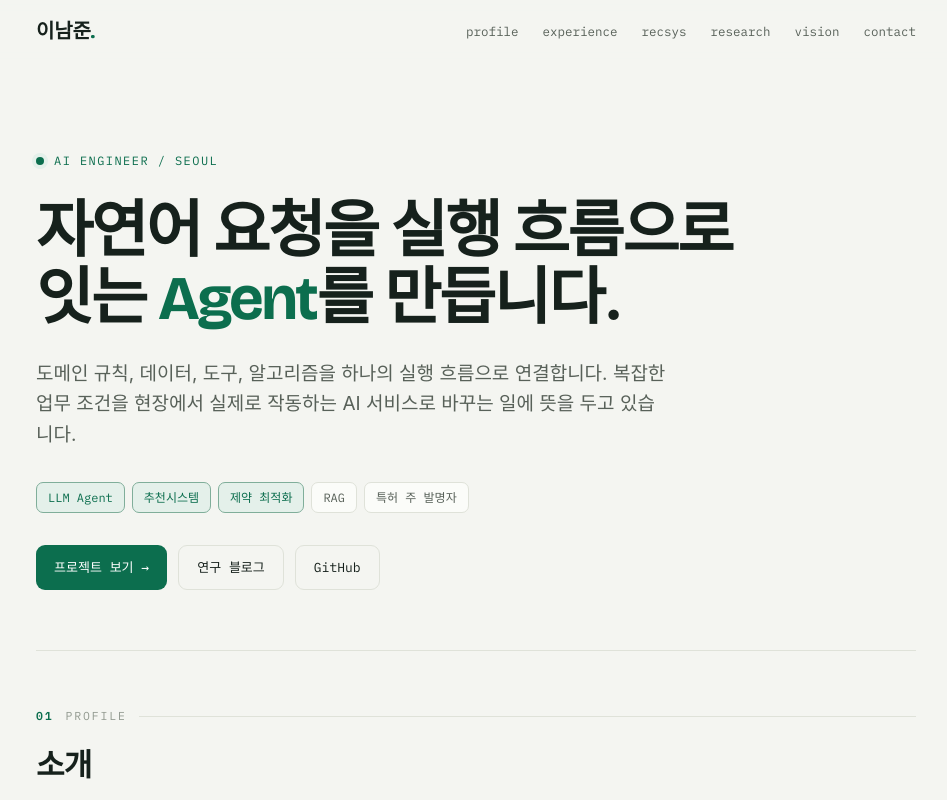
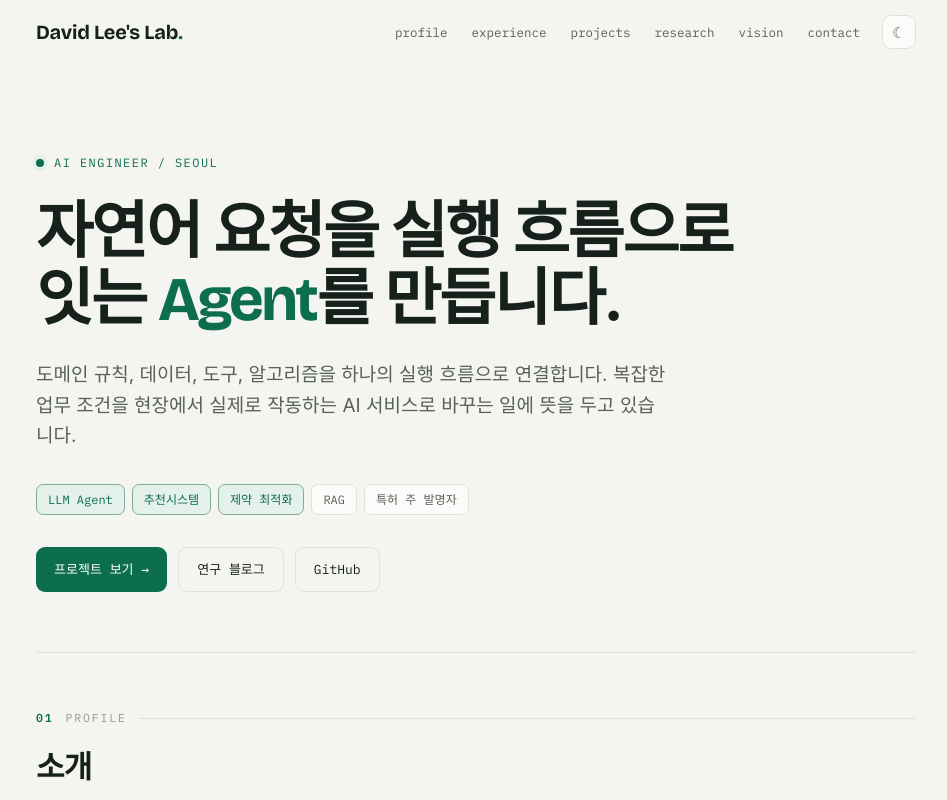
Before and after one commit to dlskawns/portfolio, a plain HTML site: page index.html in a window 1280 px wide. Shown: the top 800 px of the page, without its empty margins (164-1111 px from the left). Drawn offline with nearby package versions, Linux system fonts and the light colour scheme; a web font is replaced by a local one.

Commit message:
Add: 라이트/다크 테마 토글, David Lee's Lab 리브랜딩
- 사이트명 David Lee's Lab, 이남준은 푸터에 유지
- prefers-color-scheme 자동 + 수동 토글(localStorage 저장)
- data-theme 명시 선택자 추가로 토글이 시스템 설정을 덮어쓰게 함

Co-Authored-By: Claude Opus 4.8 (1M context) <noreply@anthropic.com>

```diff
--- a/index.html
+++ b/index.html
@@ -3,8 +3,8 @@
 <head>
 <meta charset="UTF-8">
 <meta name="viewport" content="width=device-width, initial-scale=1.0">
-<title>이남준 — AI Engineer</title>
-<meta name="description" content="자연어 요청을 실제로 작동하는 에이전트 워크플로우로 설계하는 AI Engineer 이남준의 포트폴리오">
+<title>David Lee's Lab — 이남준</title>
+<meta name="description" content="자연어 요청을 실제로 작동하는 에이전트 워크플로우로 설계하는 AI Engineer 이남준(David Lee)의 포트폴리오">
 <link rel="preconnect" href="https://fonts.googleapis.com">
 <link rel="preconnect" href="https://fonts.gstatic.com" crossorigin>
 <link href="https://fonts.googleapis.com/css2?family=Bricolage+Grotesque:opsz,wght@12..96,500;12..96,600;12..96,700&family=IBM+Plex+Mono:wght@400;500;600&family=IBM+Plex+Sans+KR:wght@400;500;600;700&display=swap" rel="stylesheet">
@@ -17,6 +17,12 @@
     --disp:'Bricolage Grotesque','IBM Plex Sans KR',sans-serif;
     --sans:'IBM Plex Sans KR',-apple-system,BlinkMacSystemFont,'Segoe UI',sans-serif;
     --mono:'IBM Plex Mono',ui-monospace,SFMono-Regular,Menlo,monospace;
+  }
+  :root[data-theme="dark"]{
+    --paper:#0e1512; --surface:#141c18; --surface-2:#1b241f;
+    --ink:#ecf1ea; --muted:#9ba49c; --faint:#69736b; --line:#263029;
+    --signal:#3ac68f; --signal-2:#57dca6; --signal-soft:#16241d;
+    --shadow:0 1px 2px rgba(0,0,0,.3),0 20px 40px -24px rgba(0,0,0,.72);
   }
   @media (prefers-color-scheme: dark){
     :root:not([data-theme="light"]){
@@ -39,10 +45,13 @@
   .nav-in{max-width:940px;margin:0 auto;padding:15px 30px;display:flex;align-items:center;justify-content:space-between}
   .brand{font-family:var(--disp);font-weight:700;font-size:20px;letter-spacing:-0.01em}
   .brand i{color:var(--signal);font-style:normal}
+  .nav-right{display:flex;align-items:center;gap:22px}
   .nav-links{display:flex;gap:24px}
   .nav-links a{font-family:var(--mono);font-size:12.5px;color:var(--muted);transition:color .2s}
   .nav-links a:hover{color:var(--signal)}
   @media(max-width:720px){.nav-links{display:none}}
+  .theme-btn{width:34px;height:34px;border:1px solid var(--line);border-radius:9px;background:var(--surface);color:var(--muted);font-size:15px;cursor:pointer;display:flex;align-items:center;justify-content:center;transition:color .2s,border-color .2s;line-height:1}
+  .theme-btn:hover{color:var(--signal);border-color:var(--signal)}
 
   header.hero{padding:88px 0 60px}
   .kicker{font-family:var(--mono);font-size:12px;letter-spacing:.12em;color:var(--signal);margin-bottom:26px;display:flex;align-items:center;gap:10px}
@@ -169,14 +178,17 @@
 
 <nav id="nav">
   <div class="nav-in">
-    <a class="brand" href="#top">이남준<i>.</i></a>
+    <a class="brand" href="#top">David Lee's Lab<i>.</i></a>
+    <div class="nav-right">
       <div class="nav-links">
         <a href="#about">profile</a>
         <a href="#experience">experience</a>
-      <a href="#recsys">recsys</a>
+        <a href="#recsys">projects</a>
         <a href="#research">research</a>
         <a href="#vision">vision</a>
         <a href="#contact">contact</a>
+      </div>
+      <button id="themeBtn" class="theme-btn" aria-label="라이트 다크 테마 전환" title="테마 전환">◐</button>
     </div>
   </div>
 </nav>
@@ -315,7 +327,7 @@
         <a href="https://dlskawns.github.io" target="_blank" rel="noopener">BLOG</a>
       </div>
     </div>
-    <div class="foot-copy">© 2026 이남준 (Lee NamJoon) — static page on GitHub Pages</div>
+    <div class="foot-copy">David Lee's Lab — © 2026 이남준 (Lee NamJoon) — static page on GitHub Pages</div>
   </div>
 </footer>
 
@@ -400,6 +412,15 @@ const li=a=>`<a href="${BLOG}${a.u}" target="_blank" rel="noopener"><span>${a.t}
 document.getElementById('opt-list').innerHTML=opt.map(li).join('');
 document.getElementById('llm-list').innerHTML=llm.map(li).join('');
 
+// theme toggle
+const root=document.documentElement;
+try{const s=localStorage.getItem('theme');if(s)root.setAttribute('data-theme',s);}catch(e){}
+const tb=document.getElementById('themeBtn');
+function effTheme(){return root.getAttribute('data-theme')||(matchMedia('(prefers-color-scheme: dark)').matches?'dark':'light');}
+function paintBtn(){tb.textContent=effTheme()==='dark'?'☀':'☾';}
+paintBtn();
+tb.addEventListener('click',()=>{const next=effTheme()==='dark'?'light':'dark';root.setAttribute('data-theme',next);try{localStorage.setItem('theme',next);}catch(e){}paintBtn();});
+
 const nav=document.getElementById('nav');
 addEventListener('scroll',()=>nav.classList.toggle('scrolled',scrollY>12));
 const io=new IntersectionObserver(es=>es.forEach(e=>{if(e.isIntersecting){e.target.classList.add('in');io.unobserve(e.target)}}),{threshold:.1});
```
Lines whose indentation alone changed are shown as unchanged.
